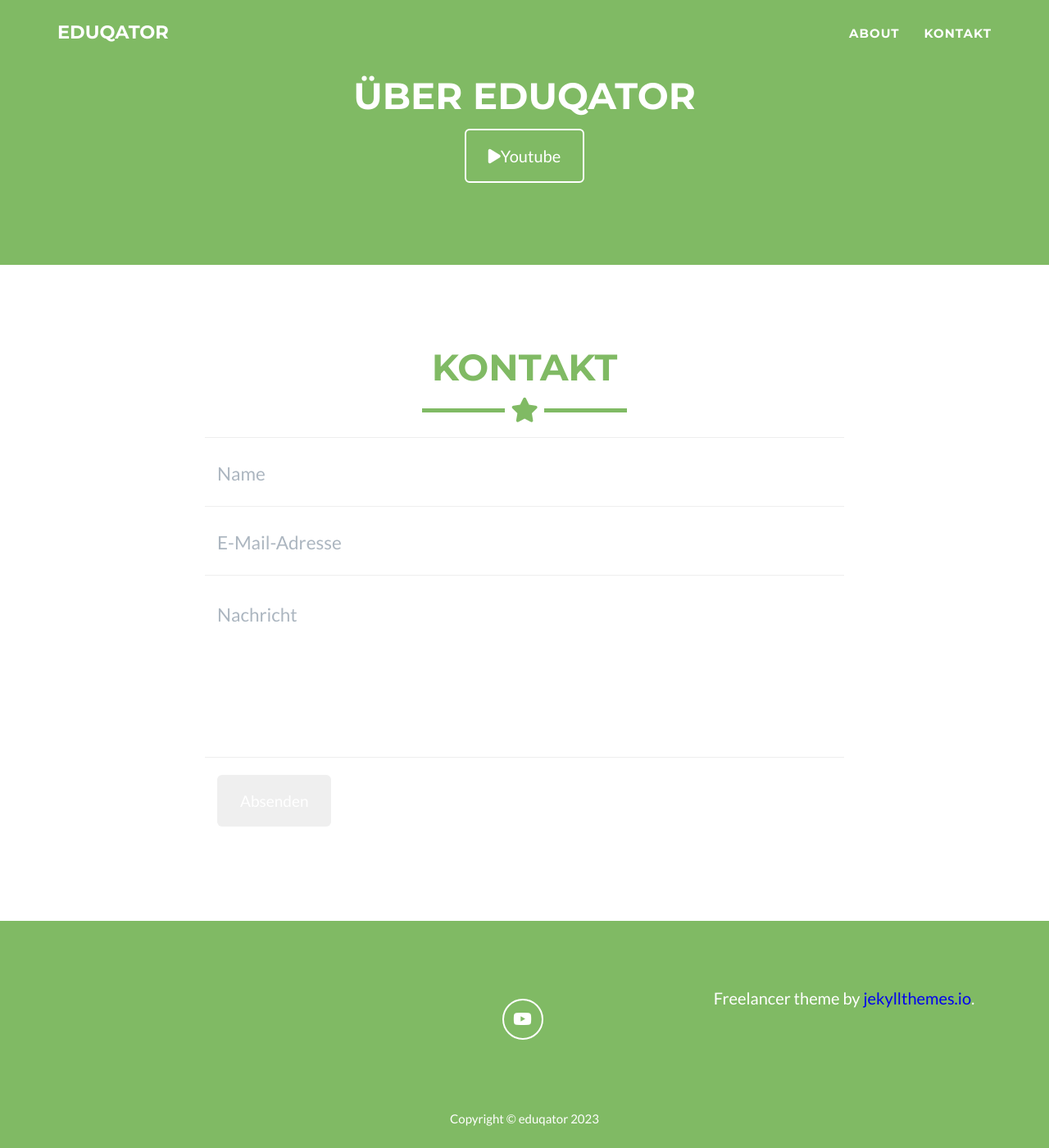
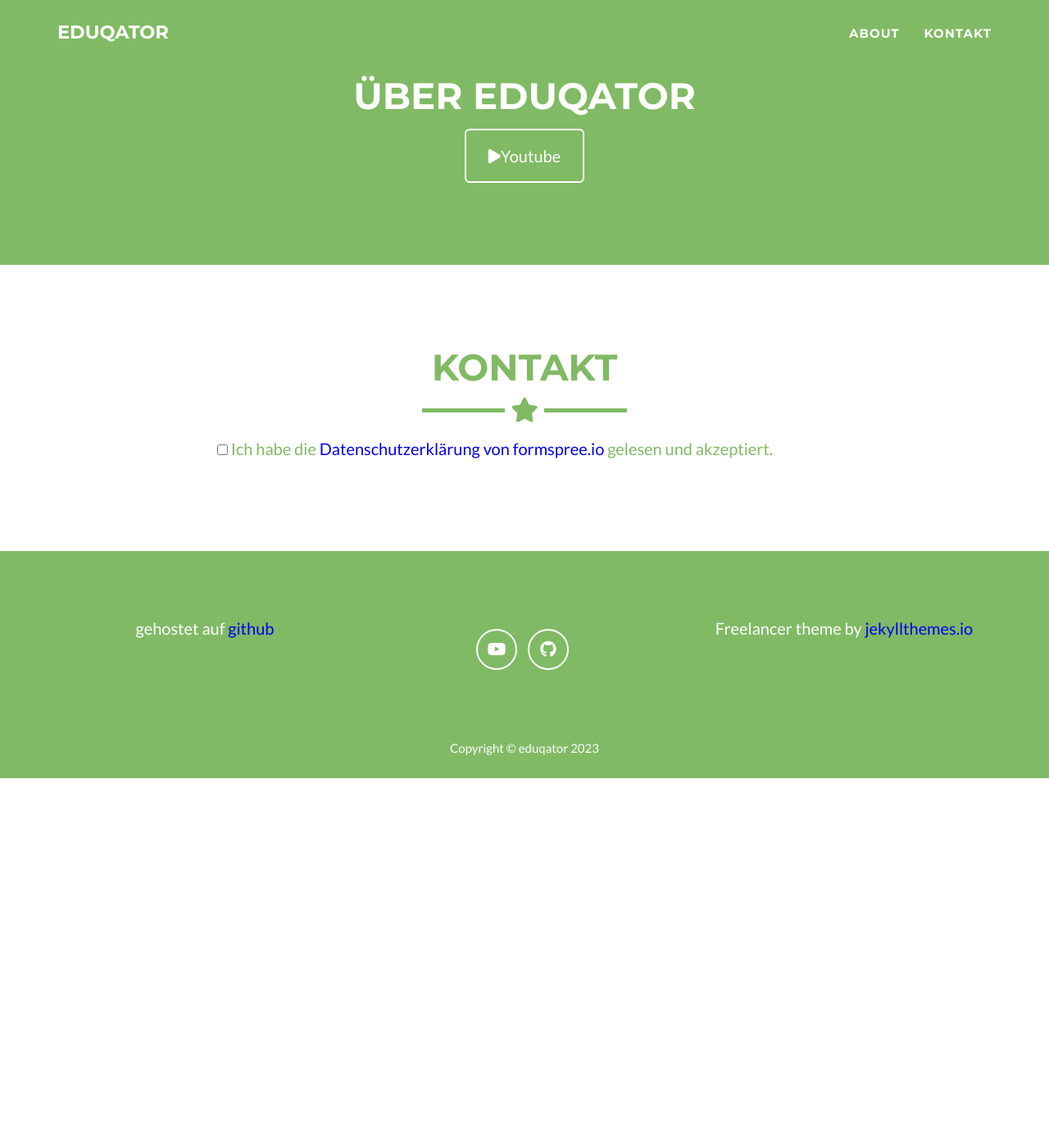
Before and after one commit to eduqator/eduqator.github.io, a Jekyll site: the page built from _posts/2014-07-18-project-1.markdown, in a window 1280 px wide and 1400 px high, scrolled down 716 px. Shown: the whole window at 82% size. Built offline with Jekyll 4.4.1, drawn with Linux system fonts in a browser that asks for light colours; after the commit the page ends 1665 px from its top, so only the background shows below that.

Commit message:
adding DSGVO checkbox

```diff
--- a/_config.yml
+++ b/_config.yml
@@ -41,11 +41,15 @@ footer:
 social:
   - title: youtube
     url: https://www.youtube.com/@eduqator/about
+  - title: github
+    url: https://github.com/eduqator/eduqator.github.io
+
+githubrepo: https://github.com/eduqator/eduqator.github.io
 # Postal address (add as many lines as necessary)
 address:
 
 # Credits content
-credits: 'Freelancer theme by <a href="https://jekyllthemes.io/theme/freelancer-theme">jekyllthemes.io</a>.'
+credits: 'Freelancer theme by <a href="https://jekyllthemes.io/theme/freelancer-theme">jekyllthemes.io</a>'
 
 # Build settings
 markdown: kramdown
--- a/_includes/contact_static.html
+++ b/_includes/contact_static.html
@@ -9,7 +9,9 @@
     </div>
     <div class="row">
       <div class="col-lg-8 col-lg-offset-2">
-        <form action="//formspree.io/{{ site.email }}" method="POST" name="sentMessage" id="contactForm" novalidate>
+        <p><input type="checkbox" id="contactformcheck" onclick="toggleForm()"> Ich habe die <a href="https://formspree.io/legal/privacy-policy/" target="_blank">Datenschutzerklärung von formspree.io</a> gelesen und akzeptiert.</p>
+
+        <form action="//formspree.io/{{ site.email }}" method="POST" name="sentMessage" id="contactForm" style="display:none" novalidate>
           <div class="row control-group">
             <div class="form-group col-xs-12 floating-label-form-group controls">
               <label for="name">Name</label>
@@ -46,6 +48,7 @@
             </div>
           </div>
         </form>
+
       </div>
     </div>
   </div>
--- a/_includes/footer.html
+++ b/_includes/footer.html
@@ -10,6 +10,7 @@
             {{ adress.line }} <br>
             {% endfor %}
           </p>
+          <p>gehostet auf <a href="{{ site.githubrepo }}" target="_blank">github</a></p>
         </div>
         <div class="footer-col col-md-4">
           <h3>{{ site.footer.social }}</h3>
```
Also changed, not shown: _includes/head.html (+16 -0 lines), _includes/favicon.ico (deleted).
